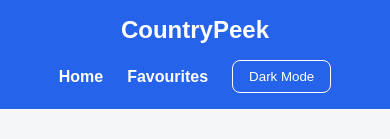
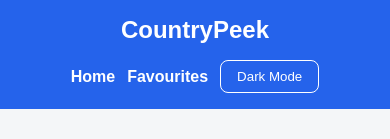
Before and after one commit to Evdui/country-peek, a React (Vite) app: page / in a window 390 px wide. Shown: the top 139 px of the page. Built offline with nearby package versions, Linux system fonts and the light colour scheme.

Commit message:
feat: polish layout, add accessibility, handle edge cases

```diff
--- a/src/components/CountryCard.jsx
+++ b/src/components/CountryCard.jsx
@@ -74,6 +74,13 @@ function CountryCard({ country }) {
               : ''
           }`}
           onClick={handleFavourite}
+          aria-label={
+            isSaved
+              ? `Remove ${name.common} from favourites`
+              : `Save ${name.common} to favourites`
+          }
+
+          aria-pressed={isSaved}
         >
           {isSaved
             ? '♥ Saved'
--- a/src/components/Header.jsx
+++ b/src/components/Header.jsx
@@ -27,6 +27,11 @@ function Header() {
         <button
           className="theme-toggle"
           onClick={toggleTheme}
+          aria-label={
+          theme === 'light'
+            ? 'Switch to dark mode'
+            : 'Switch to light mode'
+        }
         >
           {theme === 'light'
             ? 'Dark Mode'
--- a/src/styles/App.css
+++ b/src/styles/App.css
@@ -335,3 +335,50 @@
 .fav-btn--saved {
   color: crimson;
 }
+
+@media (max-width: 700px) {
+  .country-page__layout {
+    grid-template-columns: 1fr;
+  }
+
+  .country-page__details {
+    grid-template-columns: 1fr;
+  }
+}
+
+@media (max-width: 600px) {
+  .header {
+    flex-direction: column;
+    gap: 1rem;
+    padding: 1rem;
+  }
+
+  .header__nav {
+    flex-wrap: wrap;
+    justify-content: center;
+    gap: 0.75rem;
+  }
+
+  .filter-bar {
+    flex-direction: column;
+  }
+
+  .filter-bar select {
+    width: 100%;
+  }
+}
+
+@media (max-width: 500px) {
+  .cards-grid {
+    grid-template-columns: 1fr;
+  }
+
+  .search-bar__input {
+    width: 100%;
+  }
+}
+
+.card__name {
+  overflow: hidden;
+  text-overflow: ellipsis;
+}
```
Also changed, not shown: 1 other file (tests, documents, lock files or other folders).
